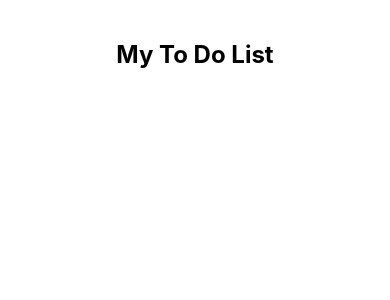
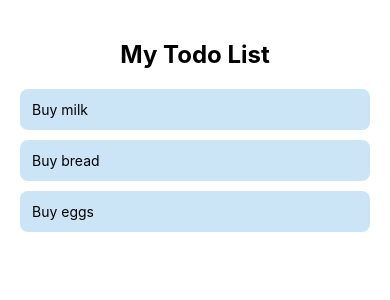
Before and after one commit to BlairFenton99/MAD-Assignment1-Mileston1, a React Native app: screen / in a window 390 px wide. Shown: the top 300 px of the page. Built offline with nearby package versions, Linux system fonts and the light colour scheme.

Commit message:
Added hardcoded todo list

```diff
--- a/App.js
+++ b/App.js
@@ -1,11 +1,17 @@
-import { StatusBar } from 'expo-status-bar';
-import { StyleSheet, Text, View } from 'react-native';
+import React from 'react';
+import { View, Text } from 'react-native';
 import styles from './styles';
 
 export default function App() {
   return (
     <View style={styles.container}>
-      <Text style={styles.title}>My To Do List</Text>
+      <Text style={styles.title}>My Todo List</Text>
+
+      <View style={styles.listContainer}>
+        <Text style={styles.todoItem}>Buy milk</Text>
+        <Text style={styles.todoItem}>Buy bread</Text>
+        <Text style={styles.todoItem}>Buy eggs</Text>
+      </View>
     </View>
   );
 }
--- a/styles.js
+++ b/styles.js
@@ -4,7 +4,7 @@ export default StyleSheet.create({
   container: {
     flex: 1,
     padding: 20,
-    backgroundColor: '#fff',
+    backgroundColor: 'white',
   },
 
   title: {
@@ -13,4 +13,15 @@ export default StyleSheet.create({
     textAlign: 'center',
     marginTop: 20,
   },
+
+  listContainer: {
+    marginTop: 20,
+  },
+
+  todoItem: {
+    backgroundColor: '#cce5f6',
+    padding: 12,
+    borderRadius: 8,
+    marginBottom: 10,
+  },
 });
```
